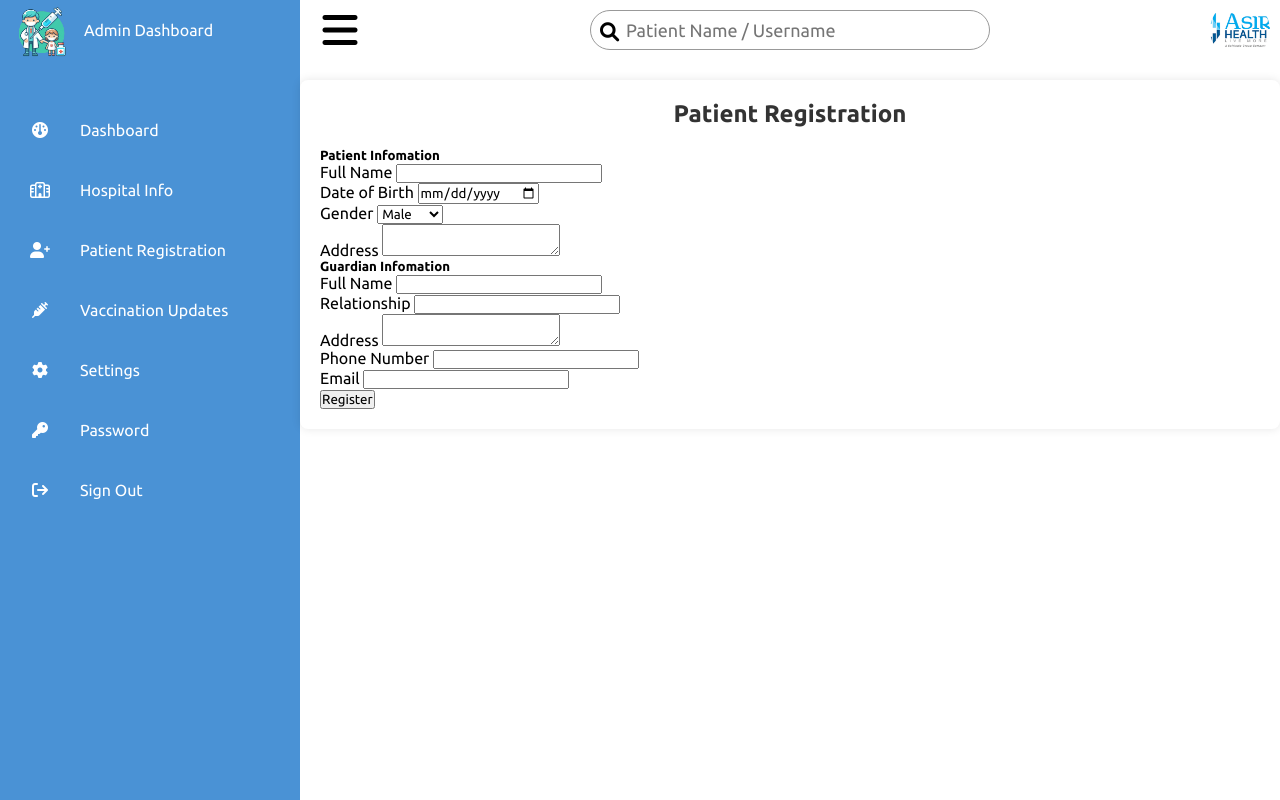
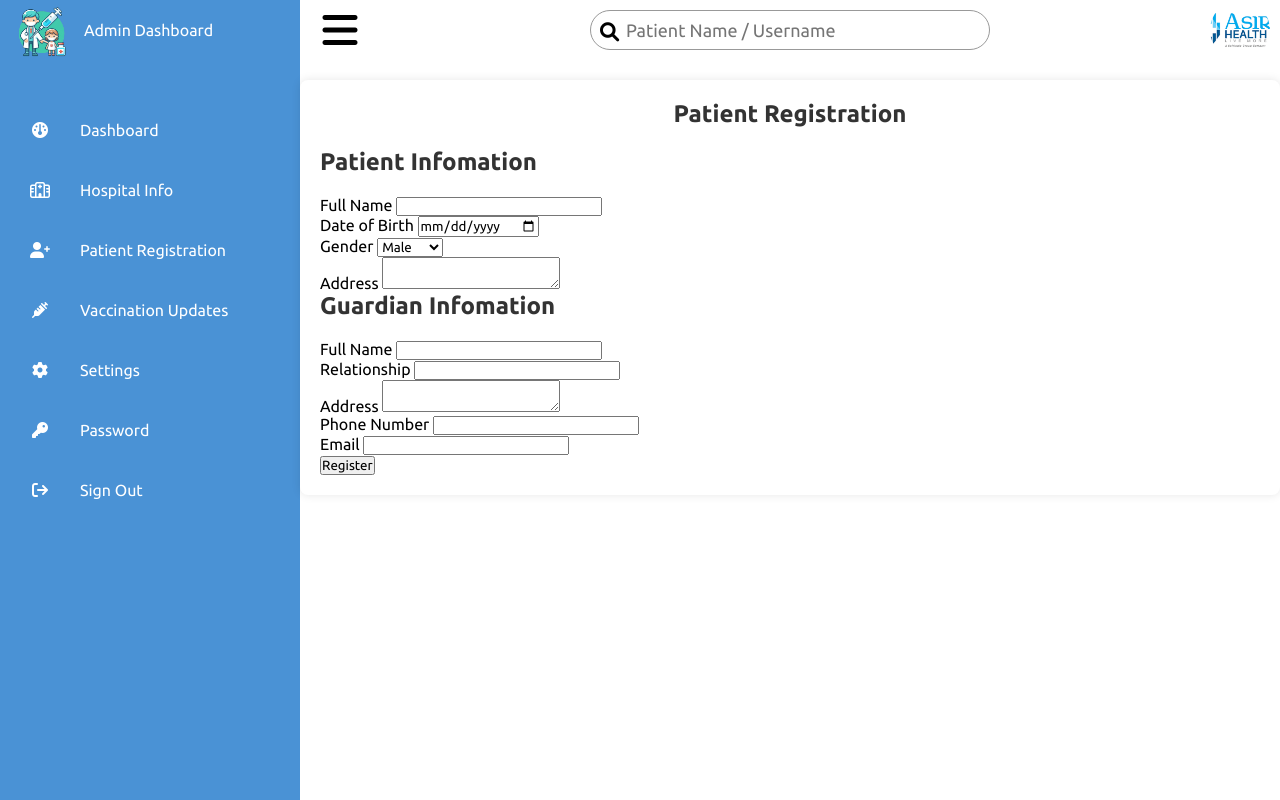
Before and after one commit to nethmimelisha/Computing-Group-Project, a PHP site: page /register.html in a window 1280 px wide. Run offline with PHP 8.4, Linux system fonts and the light colour scheme.

Commit message:
Patient registration

```diff
--- a/css/register.css
+++ b/css/register.css
@@ -374,3 +374,9 @@ body {
   margin-bottom: 20px;
   text-align: center;
 }
+
+.patient-registration h5 {
+  font-size: 24px;
+  color: #333;
+  margin-bottom: 20px;
+}
```
